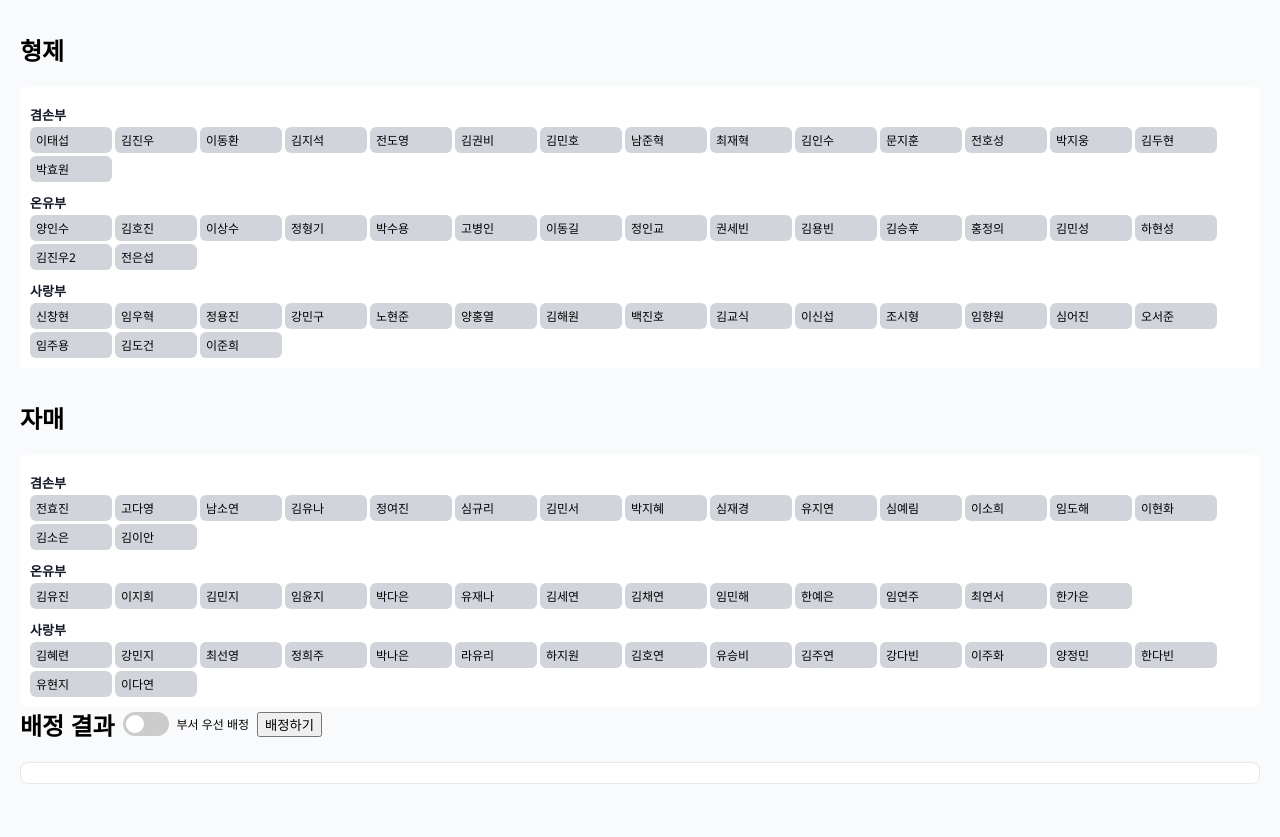
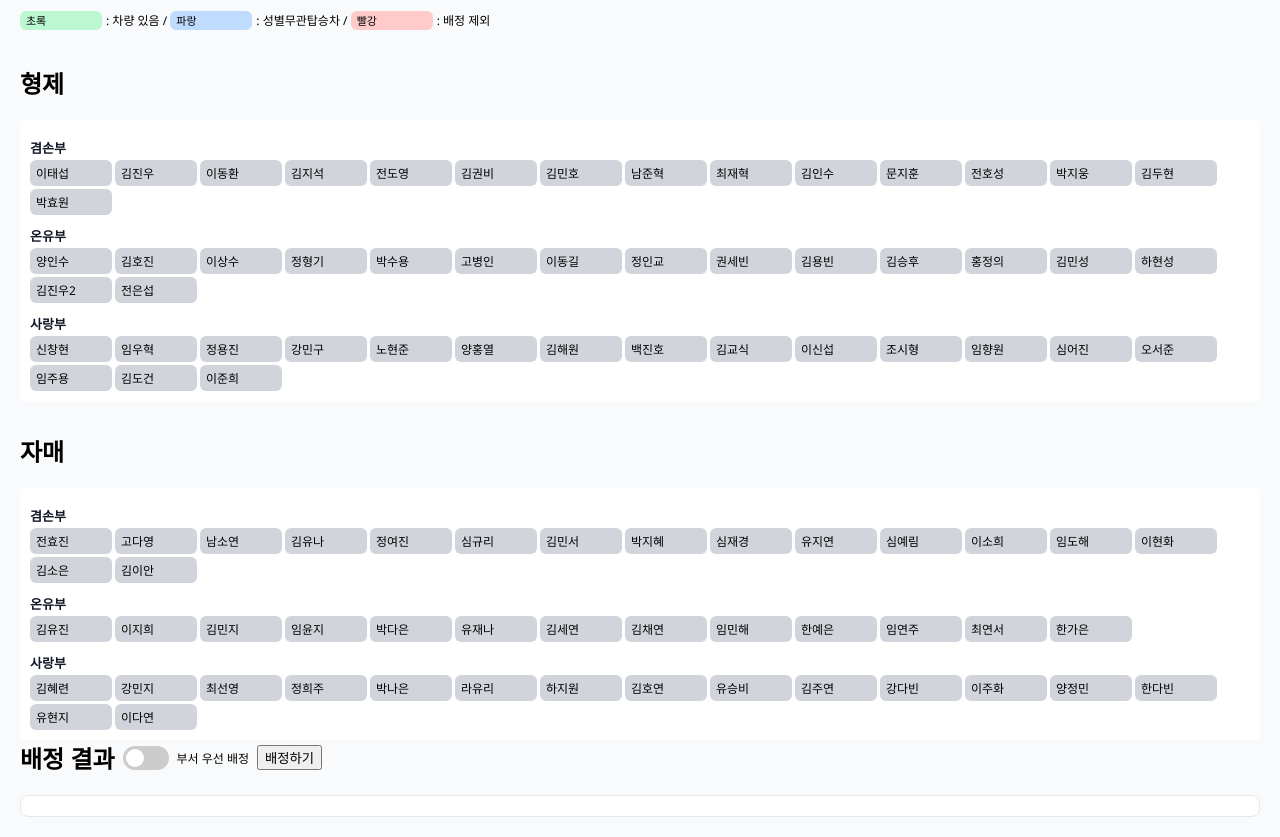
Before and after one commit to jw0921-kim/car, a plain HTML site: page index.html in a window 1280 px wide. Shown: the part 84-921 px from the top of the page. Before the commit the page ends 888 px from the top, so only its background shows below. Drawn offline with Linux system fonts and the light colour scheme.

Commit message:
Update index.html

```diff
--- a/index.html
+++ b/index.html
@@ -20,7 +20,14 @@
       <button onclick="confirmReset('result')">배정결과 리셋</button>
       <button onclick="confirmReset('exclude')">빨강 제외 리셋</button>
     </div>
-  </header>
+
+<div class="legend">
+  <span class="card green">초록</span>: 차량 있음 /
+  <span class="card blue">파랑</span>: 성별무관탑승차 /
+  <span class="card red">빨강</span>: 배정 제외
+</div>
+
+</header>
   <main class="main-grid">
     <section>
       <h2>형제</h2>
```
